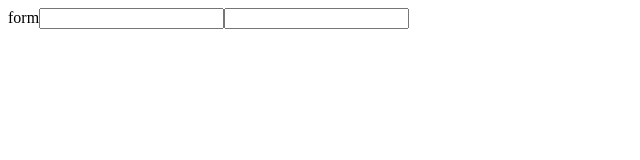
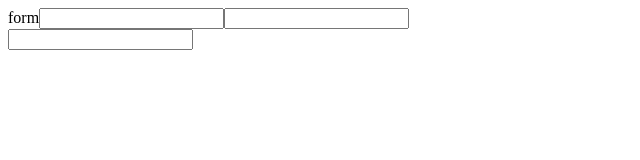
Before and after one commit to ipaymushkin/components-ui, a React (Create React App) app: page / in a window 1280 px wide. Shown: the top 160 px of the page, without its empty margins (0-640 px from the left). Built offline with nearby package versions, Linux system fonts and the light colour scheme.

Commit message:
Interfaces modifications

```diff
--- a/src/App.tsx
+++ b/src/App.tsx
@@ -1,7 +1,9 @@
-import React from 'react';
+import React, { useState } from 'react';
 import Input from "./components/Input";
 import Form from "./components/Form";
 import { useForm } from './hooks/useForm';
+import InputView from "./components/Input/InputView";
+import { IChangeEvent } from './interfaces';
 
 const App = () => {
 
@@ -10,12 +12,21 @@ const App = () => {
         age: '',
     })
 
+    const [localValue, setLocalValue] = useState('')
+    console.log('localValue', localValue)
+
+    const localChange: IChangeEvent = (value) => {
+        setLocalValue(value)
+    }
+
     return (
         <div>
             <Form onSubmit={() => {}}>
                 <Input name="name" />
                 <Input name="age" />
             </Form>
+
+            <InputView name="1" onChange={localChange} value={localValue} />
         </div>
     );
 };
--- a/src/components/Input/InputView.tsx
+++ b/src/components/Input/InputView.tsx
@@ -2,7 +2,7 @@ import React, { FC } from 'react';
 import { IInputProps } from '../../interfaces';
 
 const InputView: FC<IInputProps> = ({ onChange, value, error, name }) => (
-        <input onChange={onChange} value={value} name={name}/>
+        <input onChange={e => onChange && onChange(e.target.value)} value={value} name={name}/>
     );
 
 export default InputView;
--- /dev/null
+++ b/src/interfaces/IChangeEvent.tsx
@@ -0,0 +1,4 @@
+
+export interface IChangeEvent {
+    (value: string): void
+}
--- a/src/interfaces/IChildren.tsx
+++ b/src/interfaces/IChildren.tsx
@@ -2,6 +2,6 @@ import React from "react";
 
 export interface IChildren {
     children(data: {
-        [key: string]: string|number|((e: React.FormEvent<HTMLInputElement>) => void)
+        [key: string]: string|number|((e: string) => void)
     }): React.ReactNode,
 }
--- a/src/interfaces/IInputProps.tsx
+++ b/src/interfaces/IInputProps.tsx
@@ -1,5 +1,6 @@
+
 export interface IInputProps {
-    onChange?(): void,
+    onChange?(value: string): void,
     value?: string,
     error?: string,
     name: string,
--- a/src/interfaces/index.ts
+++ b/src/interfaces/index.ts
@@ -1,3 +1,4 @@
 export type { IChildren } from './IChildren'
 export type { IInputProps } from './IInputProps'
 export type { IFormProps } from './IFormProps'
+export type { IChangeEvent } from './IChangeEvent'
```
